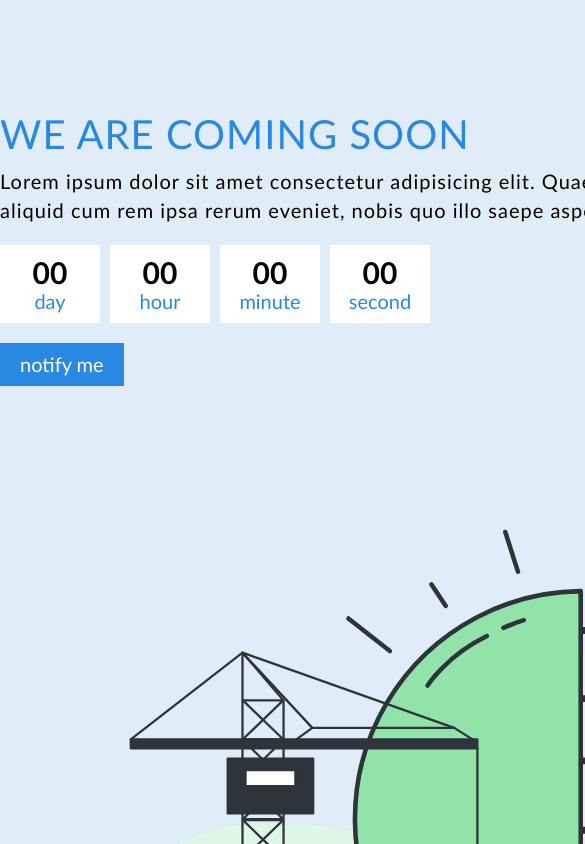
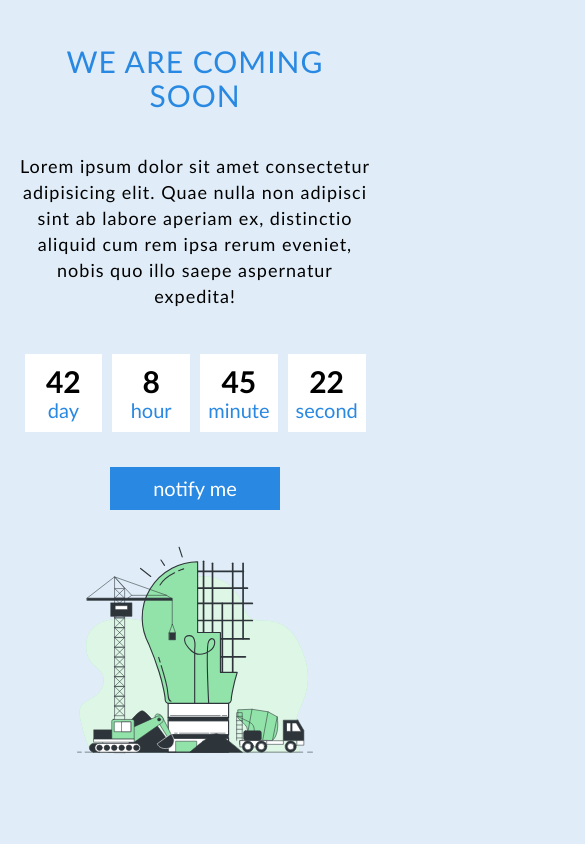
Before and after one commit to winhtetnaing1/we-are-coming-soon, a plain HTML site: page index.html in a window 390 px wide. Shown: the top 844 px of the page, 585 px wide, since content can reach past the window. Drawn offline with Linux system fonts and the light colour scheme.

Commit message:
js added count v1

```diff
--- a/index.html
+++ b/index.html
@@ -9,6 +9,9 @@
     <link rel="stylesheet" href="./vendors/css/normalize.css">
     <link rel="stylesheet" href="./vendors/css/grid.css">
     <link rel="stylesheet" href="./resources/css/style.css">
+    <link rel="stylesheet" href="./resources/css/query.css">
+
+
 </head>
 
 <body>
@@ -22,17 +25,17 @@
                     distinctio aliquid cum rem ipsa rerum eveniet, nobis quo illo saepe aspernatur expedita!</p>
             </div>
             <div class="countdown">
-                <div class="day">
-                    <h2>00</h2> <span>day</span>
+                <div>
+                    <h2 id="day">00</h2> <span>day</span>
                 </div>
-                <div class="hour">
-                    <h2>00</h2> <span>hour</span>
+                <div>
+                    <h2 id="hour">00</h2> <span>hour</span>
                 </div>
-                <div class="minute">
-                    <h2>00</h2> <span>minute</span>
+                <div>
+                    <h2 id="minute">00</h2> <span>minute</span>
                 </div>
-                <div class="second">
-                    <h2>00</h2> <span>second</span>
+                <div>
+                    <h2 id="second">00</h2> <span>second</span>
                 </div>
             </div>
             <a href="" class="btn">notify me</a>
@@ -41,6 +44,37 @@
             <img class="logo" src="./resources/img/Create-bro.svg" alt="">
         </div>
     </div>
+
+
+    <script>
+
+        const countDate = new Date('jan1, 2022 00:00:00').getTime();
+
+        function countDown() {
+            const now = new Date().getTime()
+            const gap = countDate - now
+
+            const second = 1000;
+            const minute = second * 60;
+            const hour = minute * 60;
+            const day = hour * 24
+
+            const d = Math.floor(gap / (day));
+            const h = Math.floor((gap % (day)) / hour);
+            const m = Math.floor((gap % (hour)) / minute);
+            const s = Math.floor((gap % (minute)) / second);
+
+
+            document.getElementById('day').innerText = d;
+            document.getElementById('minute').innerText = m;
+            document.getElementById('second').innerText = s;
+            document.getElementById('hour').innerText = h;
+
+        }
+        setInterval(async () => {
+            await countDown()
+        }, 1000)
+    </script>
 </body>
 
 </html>
--- /dev/null
+++ b/resources/css/query.css
@@ -0,0 +1,60 @@
+@media screen and (max-width: 1100px) {
+  .content {
+    margin: 120px 0 0 0;
+  }
+  h1 {
+    font-size: 180%;
+    text-align: center;
+    margin-bottom: 10px;
+  }
+  p {
+    text-align: center;
+    font-size: 110%;
+    margin-bottom: 10px;
+  }
+
+  .logo {
+    width: 100%;
+    margin: 80px 0 0 0;
+  }
+}
+
+@media screen and (max-width: 900px) {
+  .col {
+    width: 100%;
+  }
+  .countdown {
+    margin: 20px 0 0 0;
+    display: flex;
+    justify-content: center;
+  }
+  .btn {
+    display: block;
+    margin: 30px auto 0;
+    text-align: center;
+    width: 170px;
+  }
+  .logo {
+    width: 80%;
+    display: block;
+    margin: 0 auto;
+  }
+}
+
+@media only screen and (max-width: 600px) {
+  .content {
+    margin: 40px 0 0 0;
+  }
+  h1 {
+    font-size: 150%;
+    margin-bottom: 40px;
+  }
+  p {
+    font-size: 90%;
+    margin-bottom: 40px;
+  }
+
+  .countdown div {
+    margin: 5px;
+  }
+}
--- a/resources/css/style.css
+++ b/resources/css/style.css
@@ -25,9 +25,8 @@ html {
 /* ----------header ---------- */
 
 .container {
-  width: 1140px;
+  width: 90%;
   margin: 0 auto;
-  height: 100vh;
 }
 
 .content {
@@ -69,6 +68,10 @@ h2 {
 span {
   color: #2888e2;
 }
+.logo {
+  width: 100%;
+  margin: 20px 0 0 0;
+}
 
 .btn {
   display: inline-block;
```
